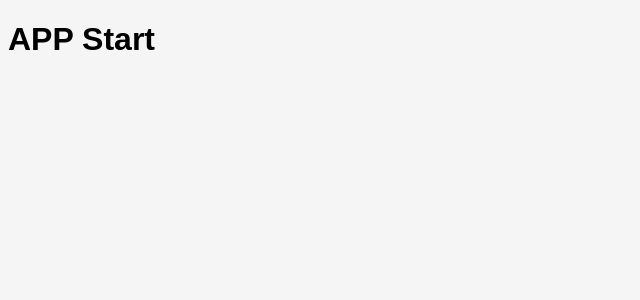
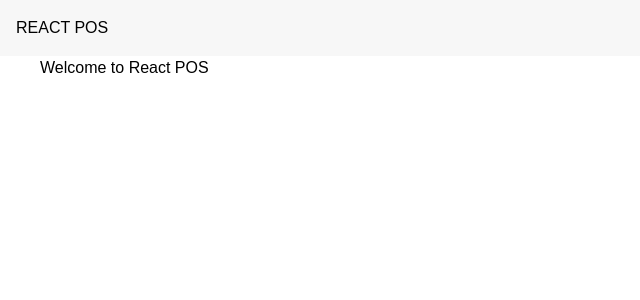
Before and after one commit to sivadass/react-point-of-sale, a React app: page / in a window 1280 px wide. Shown: the top 300 px of the page, without its empty margins (0-640 px from the left). Built offline with nearby package versions, Linux system fonts and the light colour scheme.

Commit message:
Project scaffolding done

```diff
--- a/package.json
+++ b/package.json
@@ -19,6 +19,7 @@
   "homepage": "https://github.com/sivadass/react-point-of-sale#readme",
   "dependencies": {
     "autoprefixer": "^8.6.2",
+    "axios": "^0.18.0",
     "babel-core": "^6.26.3",
     "babel-loader": "^7.1.4",
     "babel-plugin-transform-runtime": "^6.23.0",
--- a/src/components/App.js
+++ /dev/null
@@ -1,12 +0,0 @@
-import React from "react";
-import "styles/app.scss";
-
-const App = () => {
-  return (
-    <div className="container">
-      <h1>APP Start</h1>
-    </div>
-  );
-};
-
-export default App;
--- /dev/null
+++ b/src/components/app.js
@@ -0,0 +1,15 @@
+import React from "react";
+import "../styles/index.scss"
+
+const App = () => {
+  return (
+    <div className="app-wrapper">
+      <header className="container fluid">REACT POS</header>
+      <article className="container">
+        Welcome to React POS
+      </article>
+    </div>
+  );
+};
+
+export default App;
--- a/src/index.js
+++ b/src/index.js
@@ -1,6 +1,5 @@
 import React from 'react';
 import ReactDOM from 'react-dom';
-
-import App from 'components/App';
+import App from 'components/app';
 
 ReactDOM.render(<App />, document.getElementById('root'));
--- /dev/null
+++ b/src/styles/_header.scss
@@ -0,0 +1,4 @@
+header{
+  background: #f7f7f7;
+  padding: 16px;
+}
--- a/src/styles/App.scss
+++ b/src/styles/_reset.scss
@@ -1,5 +1,7 @@
 body {
-  background: #f5f5f5;
+  padding: 0;
+  margin: 0;
   font-size: 16px;
+  line-height: 24px;
   font-family: Arial, Helvetica, sans-serif;
 }
--- /dev/null
+++ b/src/styles/_scaffolding.scss
@@ -0,0 +1,11 @@
+.app-wrapper{
+  min-height: 100vh;
+}
+
+.container{
+  max-width: 1200px;
+  margin: 0 auto;
+  &.fluid{
+    max-width: 100%;
+  }
+}
--- /dev/null
+++ b/src/styles/index.scss
@@ -0,0 +1,3 @@
+@import "./_reset.scss";
+@import "./_scaffolding.scss";
+@import "./_header.scss";
```
Also changed, not shown: 1 other file (tests, documents, lock files or other folders).
